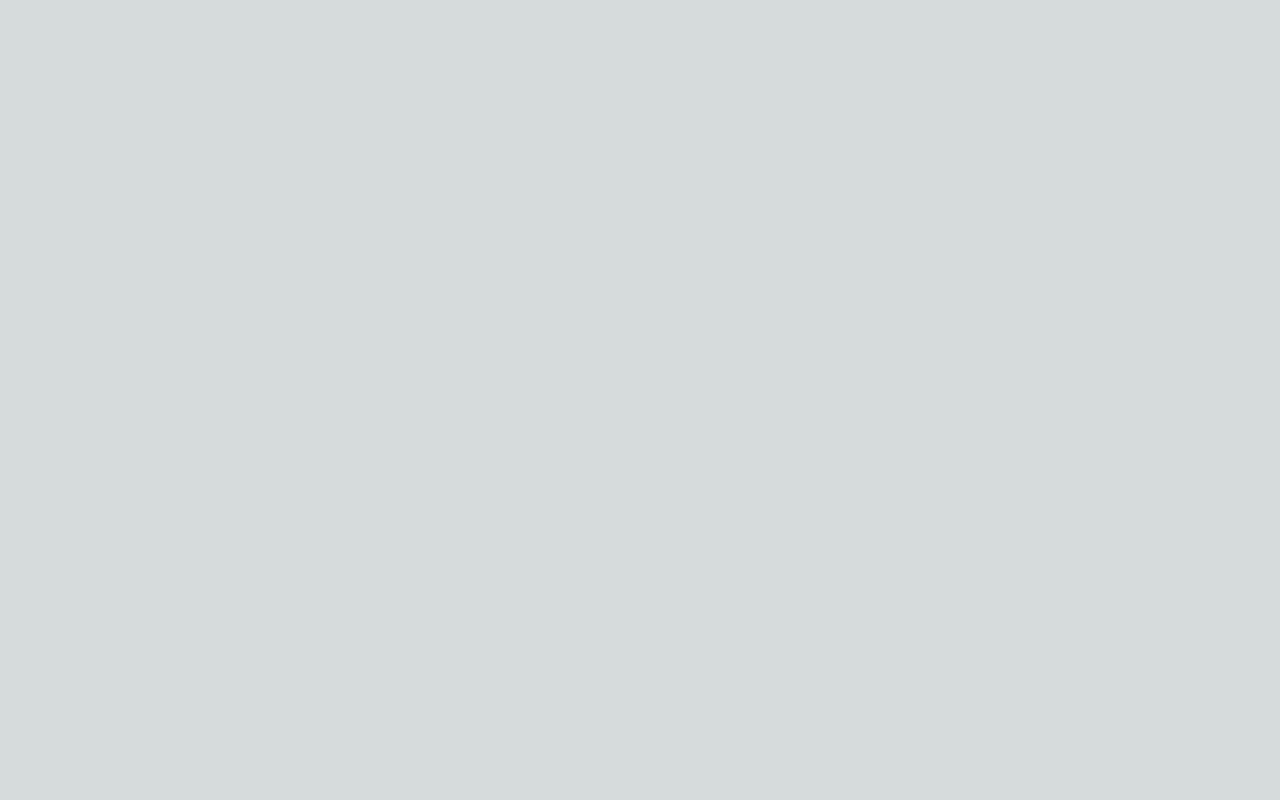
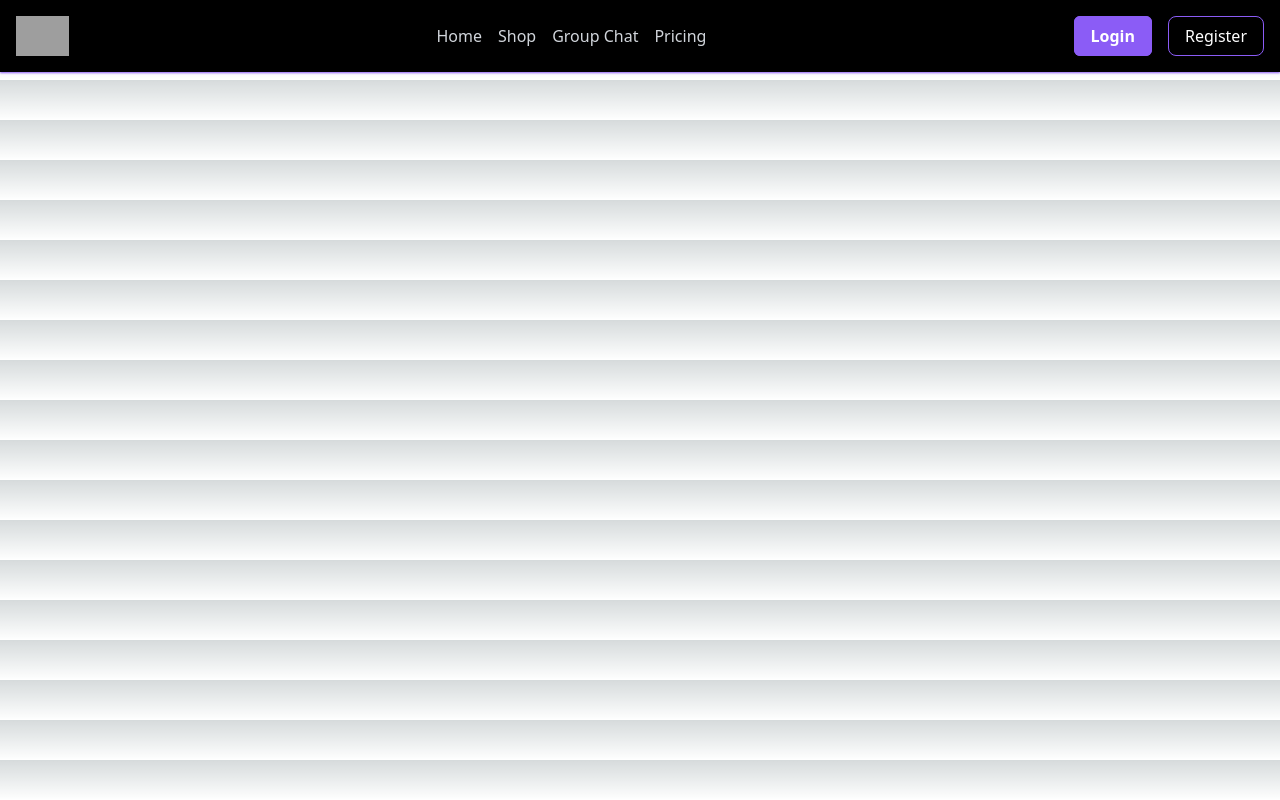
Before and after one commit to Aarushaggarwal-theone/wikit, a Next.js app in the folder frontend/: page / in a window 1280 px wide. Built offline with nearby package versions, Linux system fonts and the light colour scheme; grey boxes are pictures that could not be loaded.

Commit message:
fixed indexrender to test

```diff
--- a/frontend/pages/index.js
+++ b/frontend/pages/index.js
@@ -1,7 +1,9 @@
 import Header from "@/components/Header";
 
 export default function App() {
-  <>
-    <Header />
-  </>
+  return(
+    <div>
+      <Header />
+      </div>
+  )
 }
```
